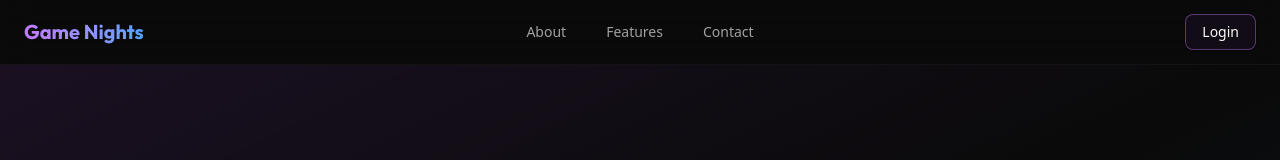
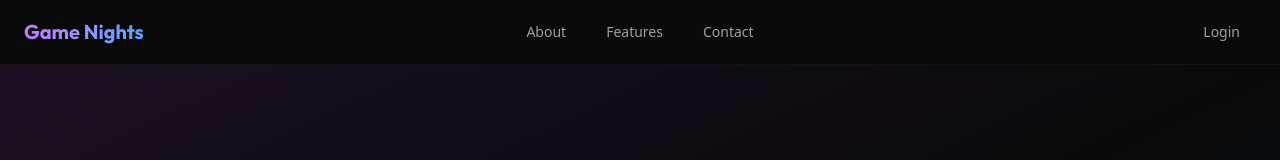
Before and after one commit to JasonY199/game_nights, a Next.js app: page / in a window 1280 px wide. Shown: the top 160 px of the page. Built offline with nearby package versions, Linux system fonts and the light colour scheme.

Commit message:
style mobile menu

```diff
--- a/components/layout/header.tsx
+++ b/components/layout/header.tsx
@@ -1,6 +1,5 @@
 "use client";
 
-import { Button } from "@/components/ui/button";
 import Link from "next/link";
 import { useState } from "react";
 
@@ -39,13 +38,13 @@ export function Header() {
         </nav>
 
         {/* Desktop Login Button */}
-        <Button
-          variant="outline"
-          className="hidden lg:flex border-purple-400/40 bg-purple-500/5 hover:bg-purple-500/10 hover:border-purple-400/60 text-foreground transition-all duration-300 hover:shadow-md hover:shadow-purple-500/10"
-          asChild
+        <Link
+          href="/login"
+          className="hidden lg:block px-4 py-2 text-sm font-medium text-muted-foreground hover:text-foreground transition-all rounded-lg hover:bg-purple-500/10 relative group"
         >
-          <Link href="/login">Login</Link>
-        </Button>
+          Login
+          <span className="absolute bottom-0 left-1/2 -translate-x-1/2 w-0 h-0.5 bg-linear-to-r from-purple-400 to-blue-400 group-hover:w-3/4 transition-all duration-300" />
+        </Link>
 
         {/* Mobile Hamburger Button */}
         <button
@@ -85,33 +84,31 @@ export function Header() {
         }`}
       >
         <div className="border-b border-border/40 backdrop-blur-lg bg-background/95">
-          <div className="container mx-auto px-6 py-6 pb-12">
+          <div className="container mx-auto px-6">
             {/* Mobile Navigation Links */}
-            <nav className="flex flex-col gap-4 mb-6 items-center">
+            <nav className="flex flex-col gap-8 pt-12 pb-24 items-center">
               {navLinks.map((link) => (
                 <Link
                   key={link.label}
                   href={link.href}
                   onClick={() => setMobileMenuOpen(false)}
-                  className="text-lg font-medium text-muted-foreground hover:text-foreground transition-colors py-1"
+                  className="text-xl font-medium text-foreground active:text-purple-400 transition-colors duration-200 py-2 relative"
                 >
                   {link.label}
+                  <span className="absolute bottom-0 left-1/2 -translate-x-1/2 w-2/3 h-0.5 bg-linear-to-r from-purple-400 to-blue-400" />
                 </Link>
               ))}
+
+              {/* Login Link */}
+              <Link
+                href="/login"
+                onClick={() => setMobileMenuOpen(false)}
+                className="text-xl font-medium text-foreground active:text-purple-400 transition-colors duration-200 py-2 relative"
+              >
+                Login
+                <span className="absolute bottom-0 left-1/2 -translate-x-1/2 w-2/3 h-0.5 bg-linear-to-r from-purple-400 to-blue-400" />
+              </Link>
             </nav>
-
-            {/* Mobile Login Button */}
-            <div className="flex justify-center px-4">
-              <Button
-                variant="outline"
-                className="w-full max-w-xs border-purple-400/40 bg-purple-500/5 hover:bg-purple-500/10 hover:border-purple-400/60 text-foreground transition-all duration-300 hover:shadow-md hover:shadow-purple-500/10"
-                asChild
-              >
-                <Link href="/login" onClick={() => setMobileMenuOpen(false)}>
-                  Login
-                </Link>
-              </Button>
-            </div>
           </div>
         </div>
       </div>
```
Also changed, not shown: 1 other file (tests, documents, lock files or other folders).
